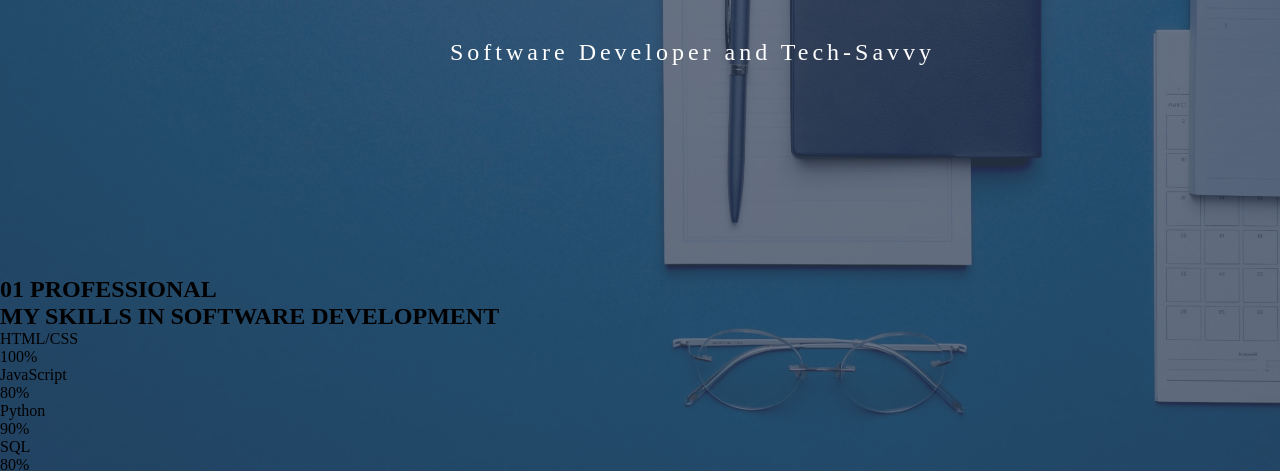
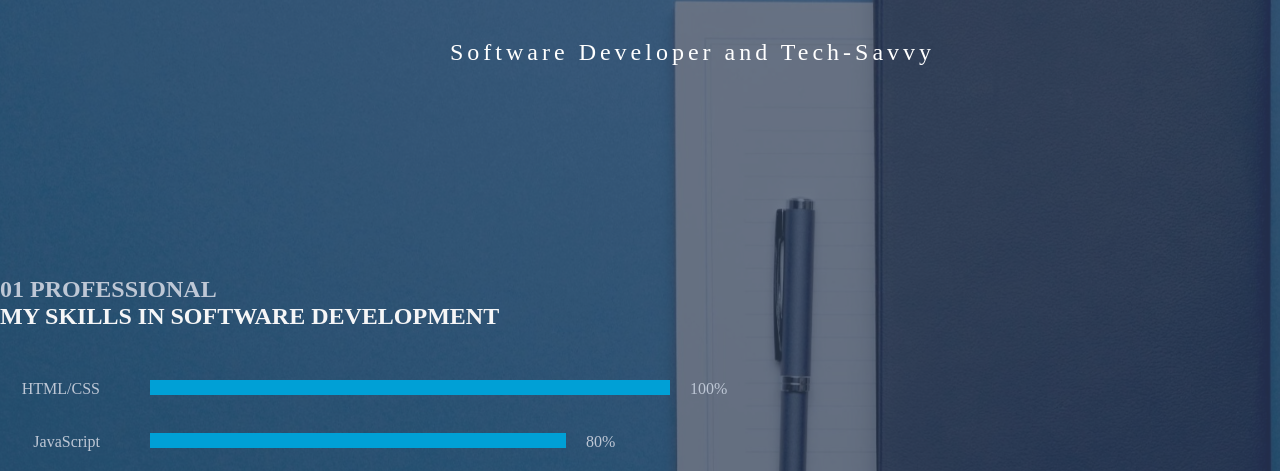
Before and after one commit to mariousasilo/mariousasilo-site, a plain HTML site: page index.html in a window 1280 px wide. Shown: the part 481-952 px from the top of the page. Drawn offline with Linux system fonts and the light colour scheme.

Commit message:
Add style and animation to the skill progress bar

```diff
--- a/index.html
+++ b/index.html
@@ -24,9 +24,9 @@
                 <p class="title" id="sub_title">Software Developer and Tech-Savvy</p>
             </section>
             <section class="page_2">
-                <h1>01 PROFESSIONAL</h1>
-                <h2>MY SKILLS IN SOFTWARE DEVELOPMENT</h2>
-                <div class="progress-container">
+                <h1 class="head-1">01 PROFESSIONAL</h1>
+                <h2 class="head-2">MY SKILLS IN SOFTWARE DEVELOPMENT</h2>
+                <div class="skill-container">
                     <div class="flex-container">
                         <div><p class="flex-item">HTML/CSS</p></div>
                         <div class="progress-bar"></div>
@@ -56,5 +56,7 @@
             </section>
         </div>
     </div>
+    <script src="./script.js"></script>
 </body>
+
 </html>
--- /dev/null
+++ b/script.js
@@ -0,0 +1,21 @@
+function animateProgressBar(progressBars, index, percentText) {
+    if (index >= progressBars.length) {
+        return; // Exit the function if all bars have been animated
+    }
+    const percentStr = percentText[index].textContent.trim().match(/^(\d+)%$/);
+    const percent = percentStr[1]; // Convert percentage to pixels for a fixed width container (e.g., 100% of 300px)
+    const containerWidth = progressBars[index].parentNode.offsetWidth;
+    const widthInPixels = ((percent/100)*(containerWidth*0.650)) + 'px';
+
+    progressBars[index].style.width = widthInPixels; // Animate the current progress bar
+
+    setTimeout(function() {
+        animateProgressBar(progressBars, index+1, percentText)
+    }, 200); // Adjust the delay between bars (in milliseconds)
+}
+
+document.addEventListener('DOMContentLoaded', () => {
+    const progressBars = document.querySelectorAll('.progress-bar');
+    const percentText = document.querySelectorAll('.flex-percent');
+    animateProgressBar(progressBars, 0, percentText);
+});
--- a/styles.css
+++ b/styles.css
@@ -81,3 +81,47 @@
 .menu-options:hover {
     color: #FFFFFF;
 }
+
+/* Section - 2 "Professional - My Skills in Software Development" */
+
+.page_2 {
+    justify-content: center;
+    align-items: center;
+    height: 100vh;
+    color: #bec7d5;
+}
+
+.head-2 {
+    color: #f6f6f7;
+}
+
+.skill-container {
+    width: 800px;
+    margin-top: 20px;
+    background-color: transparent;
+    overflow: hidden;
+}
+
+.progress-bar {
+    width: 0;
+    height: 15px;
+    background-color: #00a0d6;
+    margin: 5px 15px 5px 0px;
+    transition: width 0.5s ease-in-out;
+}
+
+.flex-container {
+    display: flex;
+    margin: 25px auto;
+}
+
+.flex-item {
+    margin: 5px 50px 5px 0px;
+    width: 100px;
+    text-align: right;
+}
+
+.flex-percent {
+    margin: 5px 50px 5px 0px;
+    padding-left: 5px;
+}
```
